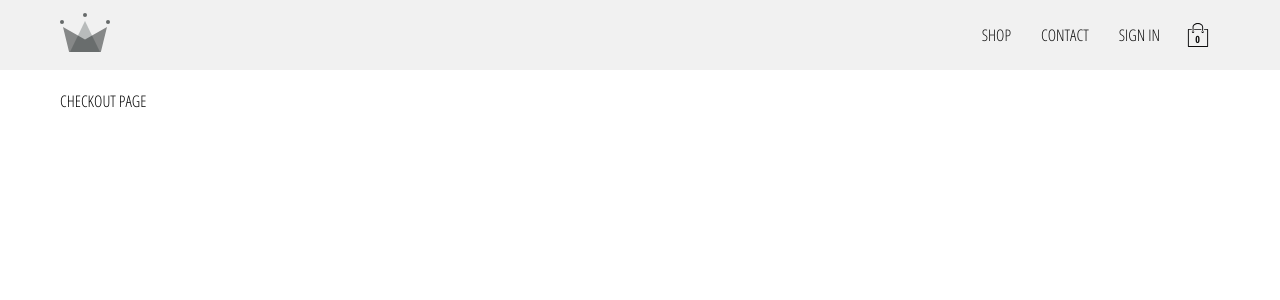
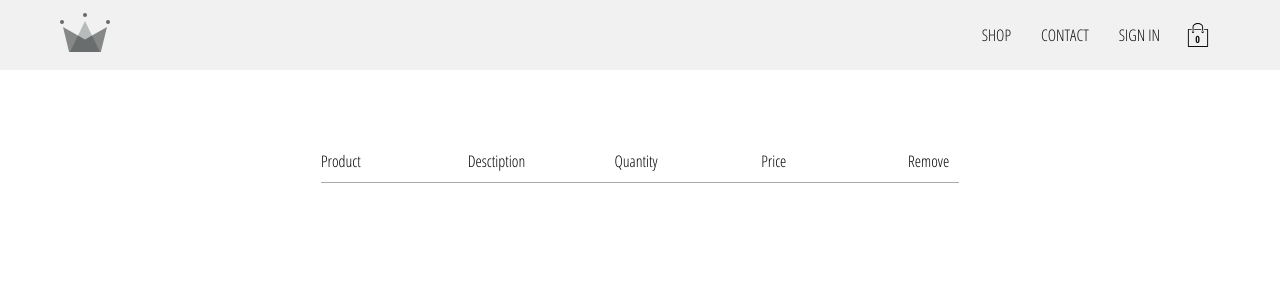
Before and after one commit to dhunanyan/e-commerce, a React (Create React App) app: page /checkout in a window 1280 px wide. Shown: the top 300 px of the page. Built offline with nearby package versions, Linux system fonts and the light colour scheme; no server answers; a web font is replaced by a local one.

Commit message:
im going to sleep XD

```diff
--- a/src/pages/checkout/checkout.component.jsx
+++ b/src/pages/checkout/checkout.component.jsx
@@ -2,6 +2,30 @@ import React from "react";
 
 import "./checkout.styles.scss";
 
-const CheckoutPage = () => <div>CHECKOUT PAGE</div>;
+const CheckoutPage = () => (
+  <div className="checkout-page">
+    <div className="checkout-header">
+      <div className="header-block">
+        <span>Product</span>
+      </div>
+
+      <div className="header-block">
+        <span>Desctiption</span>
+      </div>
+
+      <div className="header-block">
+        <span>Quantity</span>
+      </div>
+
+      <div className="header-block">
+        <span>Price</span>
+      </div>
+
+      <div className="header-block">
+        <span>Remove</span>
+      </div>
+    </div>
+  </div>
+);
 
 export default CheckoutPage;
--- /dev/null
+++ b/src/pages/checkout/checkout.styles.css
@@ -0,0 +1,43 @@
+.checkout-page {
+  width: 55%;
+  min-height: 90vh;
+  display: -webkit-box;
+  display: -ms-flexbox;
+  display: flex;
+  -webkit-box-orient: vertical;
+  -webkit-box-direction: normal;
+      -ms-flex-direction: column;
+          flex-direction: column;
+  -webkit-box-align: center;
+      -ms-flex-align: center;
+          align-items: center;
+  margin: 50px auto 0;
+}
+
+.checkout-page .checkout-header {
+  width: 100%;
+  padding: 10px 0;
+  display: -webkit-box;
+  display: -ms-flexbox;
+  display: flex;
+  -webkit-box-pack: justify;
+      -ms-flex-pack: justify;
+          justify-content: space-between;
+  border-bottom: 1px solid darkgrey;
+}
+
+.checkout-page .checkout-header .header-block {
+  text-transform: capitalize;
+  width: 23%;
+}
+
+.checkout-page .checkout-header .header-block:last-child {
+  width: 8%;
+}
+
+.checkout-page .total {
+  margin-top: 30px;
+  margin-left: auto;
+  font-size: 36px;
+}
+/*# sourceMappingURL=checkout.styles.css.map */
--- a/src/pages/checkout/checkout.styles.scss
+++ b/src/pages/checkout/checkout.styles.scss
@@ -0,0 +1,31 @@
+.checkout-page {
+  width: 55%;
+  min-height: 90vh;
+  display: flex;
+  flex-direction: column;
+  align-items: center;
+  margin: 50px auto 0;
+
+  .checkout-header {
+    width: 100%;
+    padding: 10px 0;
+    display: flex;
+    justify-content: space-between;
+    border-bottom: 1px solid darkgrey;
+
+    .header-block {
+      text-transform: capitalize;
+      width: 23%;
+
+      &:last-child {
+        width: 8%;
+      }
+    }
+  }
+
+  .total {
+    margin-top: 30px;
+    margin-left: auto;
+    font-size: 36px;
+  }
+}
```
Also changed, not shown: 1 other file (tests, documents, lock files or other folders).
